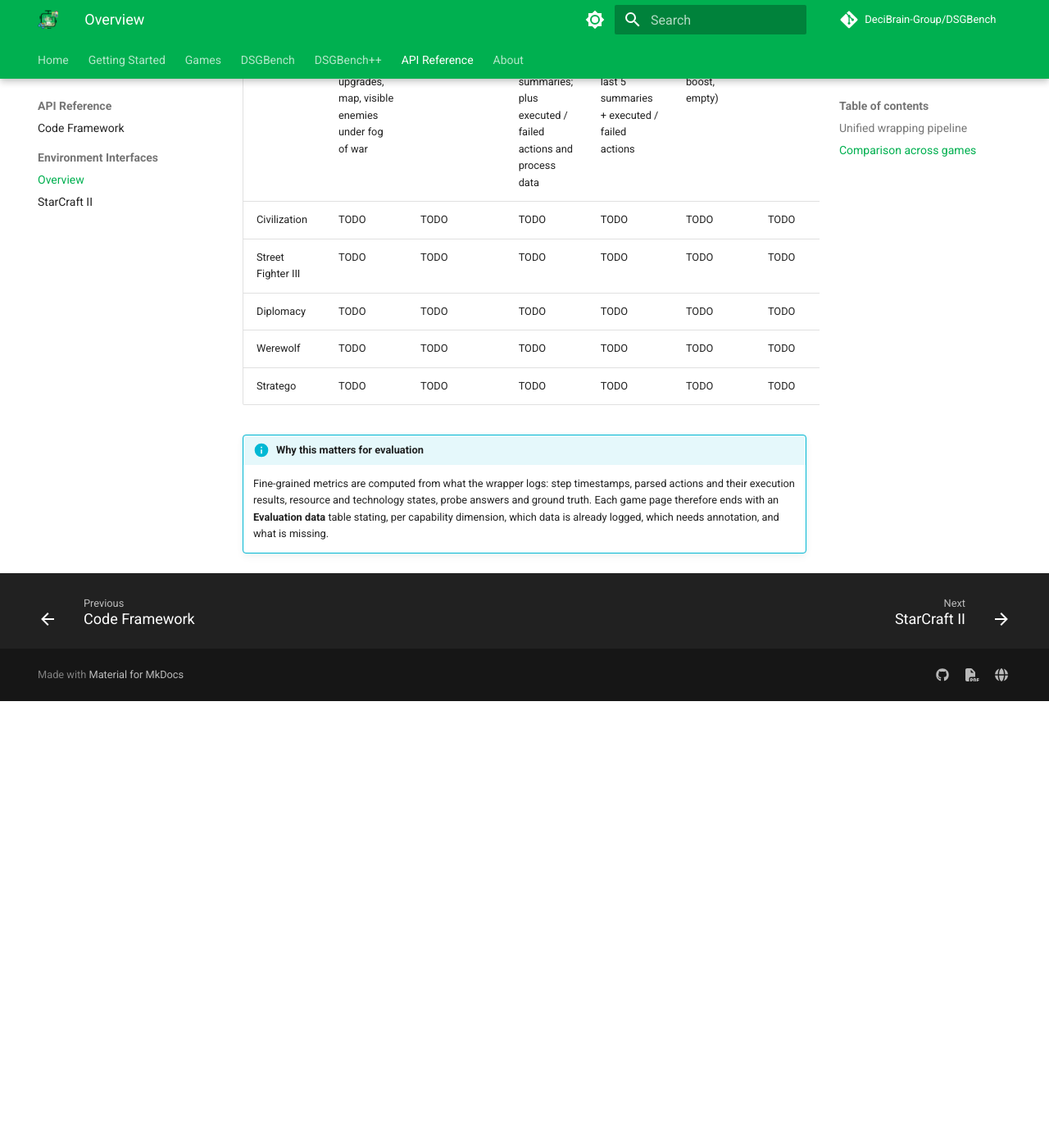
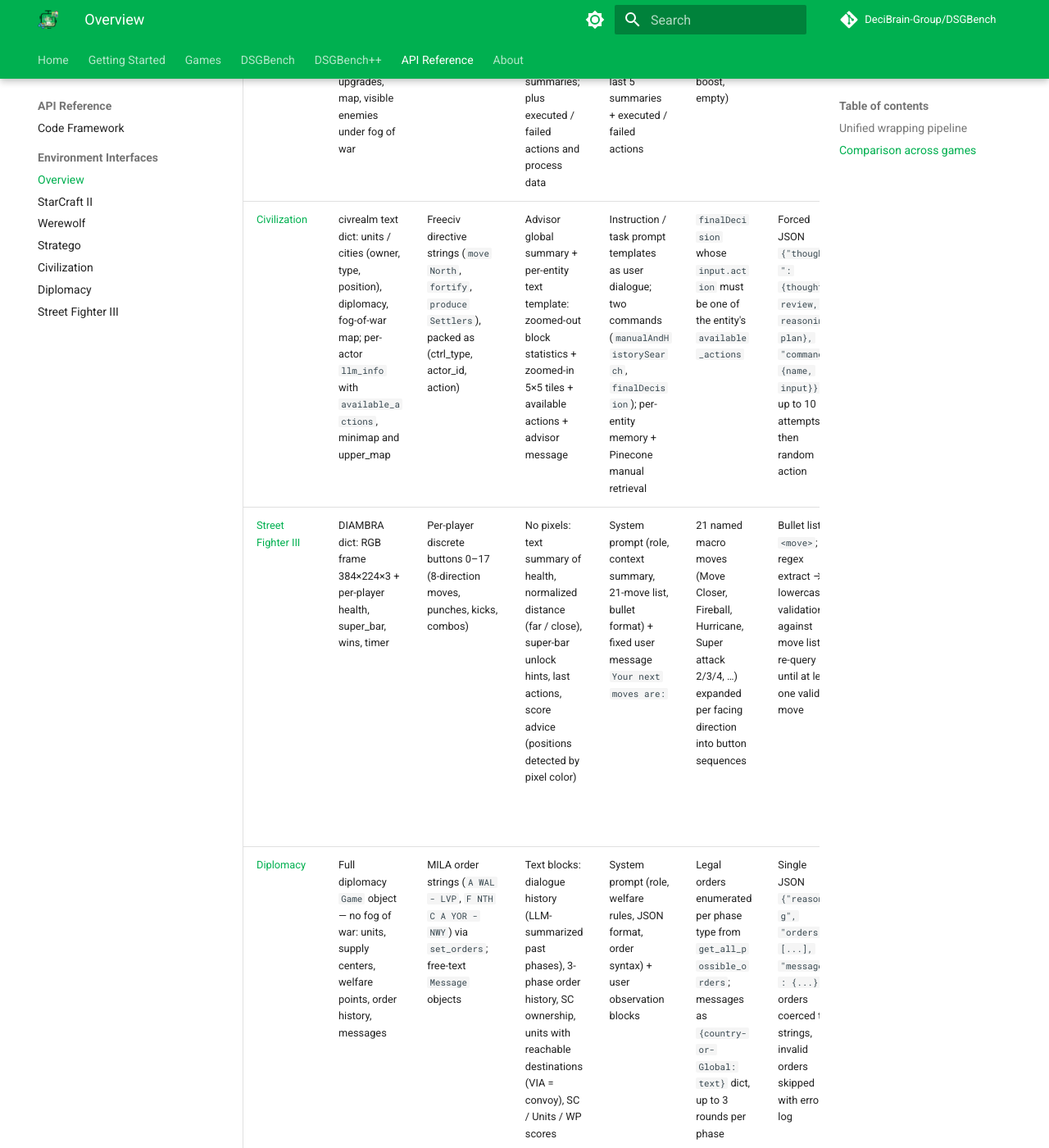
Before and after one commit to DeciBrain-Group/GameWiki, an MkDocs documentation site: the page built from docs/code_framework/gym_interface/gym_interface.md, in a window 1280 px wide and 1400 px high, scrolled down 1365 px. Shown: the whole window at 82% size. Built offline with MkDocs 1.6.1 and Material for MkDocs 9.7.7, drawn with Linux system fonts in a browser that asks for light colours; comment, search, counter and statistics services are not loaded; before the commit the page ends 2220 px from its top, so only the background shows below that; some of the changed text lies outside the part shown.

Commit message:
docs: fill overview comparison table and add nav entries
- gym_interface.md: replace TODO cells with per-game summaries for
  Werewolf, Stratego, Civilization, Diplomacy, Street Fighter III;
  link game names to their detail pages (table now has zero TODOs)
- mkdocs.yml: add the five new pages under Environment Interfaces

```diff
--- a/docs/code_framework/gym_interface/gym_interface.md
+++ b/docs/code_framework/gym_interface/gym_interface.md
@@ -20,11 +20,11 @@ Summary only; click a game for the full specification.
 | Game | Raw observation | Raw action | Wrapped observation | Prompt structure | Wrapped action | LLM output | Evaluation data |
 |------|-----------------|------------|---------------------|------------------|----------------|------------|-----------------|
 | [StarCraft II](starcraft2.md) | Full game state via python-sc2: units and structures (type, position, health), resources and supply, upgrades, map, visible enemies under fog of war | Unit-level commands (ability + target); combinatorially large | Six dictionaries (resource, building, unit, planning, research, enemy) rendered as text summaries; plus executed / failed actions and process data | System prompt (role, 6-part analysis, 4-part suggestions, 72-action dictionary, ask for 5 decisions) + last 5 summaries + executed / failed actions | `Discrete(72)` macro actions: train, build, research, other (scout, attack / retreat, chrono boost, empty) | Markdown: analysis → suggestions → `Decisions` numbered list of 5 action names | Strategic planning, real-time decision and adaptive learning data available; social reasoning needs probes; team collaboration not applicable |
-| Civilization | TODO | TODO | TODO | TODO | TODO | TODO | TODO |
-| Street Fighter III | TODO | TODO | TODO | TODO | TODO | TODO | TODO |
-| Diplomacy | TODO | TODO | TODO | TODO | TODO | TODO | TODO |
-| Werewolf | TODO | TODO | TODO | TODO | TODO | TODO | TODO |
-| Stratego | TODO | TODO | TODO | TODO | TODO | TODO | TODO |
+| [Civilization](civ.md) | civrealm text dict: units / cities (owner, type, position), diplomacy, fog-of-war map; per-actor `llm_info` with `available_actions`, minimap and upper_map | Freeciv directive strings (`move North`, `fortify`, `produce Settlers`), packed as (ctrl_type, actor_id, action) | Advisor global summary + per-entity text template: zoomed-out block statistics + zoomed-in 5×5 tiles + available actions + advisor message | Instruction / task prompt templates as user dialogue; two commands (`manualAndHistorySearch`, `finalDecision`); per-entity memory + Pinecone manual retrieval | `finalDecision` whose `input.action` must be one of the entity's `available_actions` | Forced JSON `{"thoughts": {thought, review, reasoning, plan}, "command": {name, input}}`; up to 10 attempts, then random action | Strategic planning data rich (per-turn EGI / UI / MPI / CER / TPI / CVP indices) and grounding_acc logged; real-time and team collaboration not applicable; no explicit win field |
+| [Street Fighter III](streetfight3.md) | DIAMBRA dict: RGB frame 384×224×3 + per-player health, super_bar, wins, timer | Per-player discrete buttons 0–17 (8-direction moves, punches, kicks, combos) | No pixels: text summary of health, normalized distance (far / close), super-bar unlock hints, last actions, score advice (positions detected by pixel color) | System prompt (role, context summary, 21-move list, bullet format) + fixed user message `Your next moves are:` | 21 named macro moves (Move Closer, Fireball, Hurricane, Super attack 2/3/4, …) expanded per facing direction into button sequences | Bullet list `- <move>`; regex extract → lowercase validation against move list; re-query until at least one valid move | Real-time decision data available (synchronous vs asynchronous scenes, no-op frames while the LLM thinks); AHR / SMHR / HCR per frame and win / turns / time_use per match; social reasoning and team collaboration not applicable |
+| [Diplomacy](diplomacy.md) | Full diplomacy `Game` object — no fog of war: units, supply centers, welfare points, order history, messages | MILA order strings (`A WAL - LVP`, `F NTH C A YOR - NWY`) via `set_orders`; free-text `Message` objects | Text blocks: dialogue history (LLM-summarized past phases), 3-phase order history, SC ownership, units with reachable destinations (VIA = convoy), SC / Units / WP scores | System prompt (role, welfare rules, JSON format, order syntax) + user observation blocks | Legal orders enumerated per phase type from `get_all_possible_orders`; messages as `{country-or-Global: text}` dict, up to 3 rounds per phase | Single JSON `{"reasoning", "orders": [...], "messages": {...}}`; orders coerced to strings, invalid orders skipped with error log | Social reasoning and team collaboration data available (full message table, allied / betrayal rates from the summarizer); WP / centers / units per phase; per-match eval matrix currently empty (wandb only) |
+| [Werewolf](werewolf.md) | In-memory State / Player / GameView object tree: roles, private observations, votes, debate transcripts; aliveness implicit | Fixed state machine of 7 action types (remove, protect, investigate, debate, vote, summarize, bid) with player-name or text params | Per-player dict returned one player at a time: identity, round, private history, living list (shuffled), debate so far, legal `options` | Single user message from a Jinja template: rules + state + observations + role-conditional instructions + embedded JSON example | Candidate player names embedded in the output schema (`Choose from: …`); no action IDs | Two-field JSON `{"reasoning", <action key>}` via response schema; up to 30 retries, then random choice | Social reasoning and team collaboration data available (debate / vote logs, werewolf-pair coordination, per-round IRP / KSR / VSS); match result limited to winner + turns; strategic planning partial |
+| [Stratego](stratego.md) | 34-layer 10×10 integer array (piece ranks, obstacles, partial-observability views, move tracking); unrevealed enemies = UNKNOWN | Flat 1D index: source square × (direction + distance), action size 2001 | Text board: own pieces `R(symbol)`, unrevealed enemies `B(#)`, lakes `~~~~`, plus `## Valid moves` and last-5 history moves | System prompt (rules, piece notation, strategy instructions) + user text board with worked example | Every legal move enumerated as a text line; answer is a `r c x y` string copied from the list | Markdown JSON block `{"reasoning", "move"}`; strict 7-char validation against the valid-move dict; ≥ 10 retries, then random move | Strategic planning data available (win, turns, live-piece rates / scores for both sides); opponent modelling visible in the required reasoning field; grounding_acc per side; social reasoning and team collaboration not applicable |
 
 !!! info "Why this matters for evaluation"
     Fine-grained metrics are computed from what the wrapper logs: step timestamps, parsed actions and their execution results, resource and technology states, probe answers and ground truth. Each game page therefore ends with an **Evaluation data** table stating, per capability dimension, which data is already logged, which needs annotation, and what is missing.
--- a/mkdocs.yml
+++ b/mkdocs.yml
@@ -92,5 +92,10 @@ nav:
     - Environment Interfaces:
       - Overview: code_framework/gym_interface/gym_interface.md
       - StarCraft II: code_framework/gym_interface/starcraft2.md
+      - Werewolf: code_framework/gym_interface/werewolf.md
+      - Stratego: code_framework/gym_interface/stratego.md
+      - Civilization: code_framework/gym_interface/civ.md
+      - Diplomacy: code_framework/gym_interface/diplomacy.md
+      - Street Fighter III: code_framework/gym_interface/streetfight3.md
   - About:
     - Citation: about/citation.md
```
